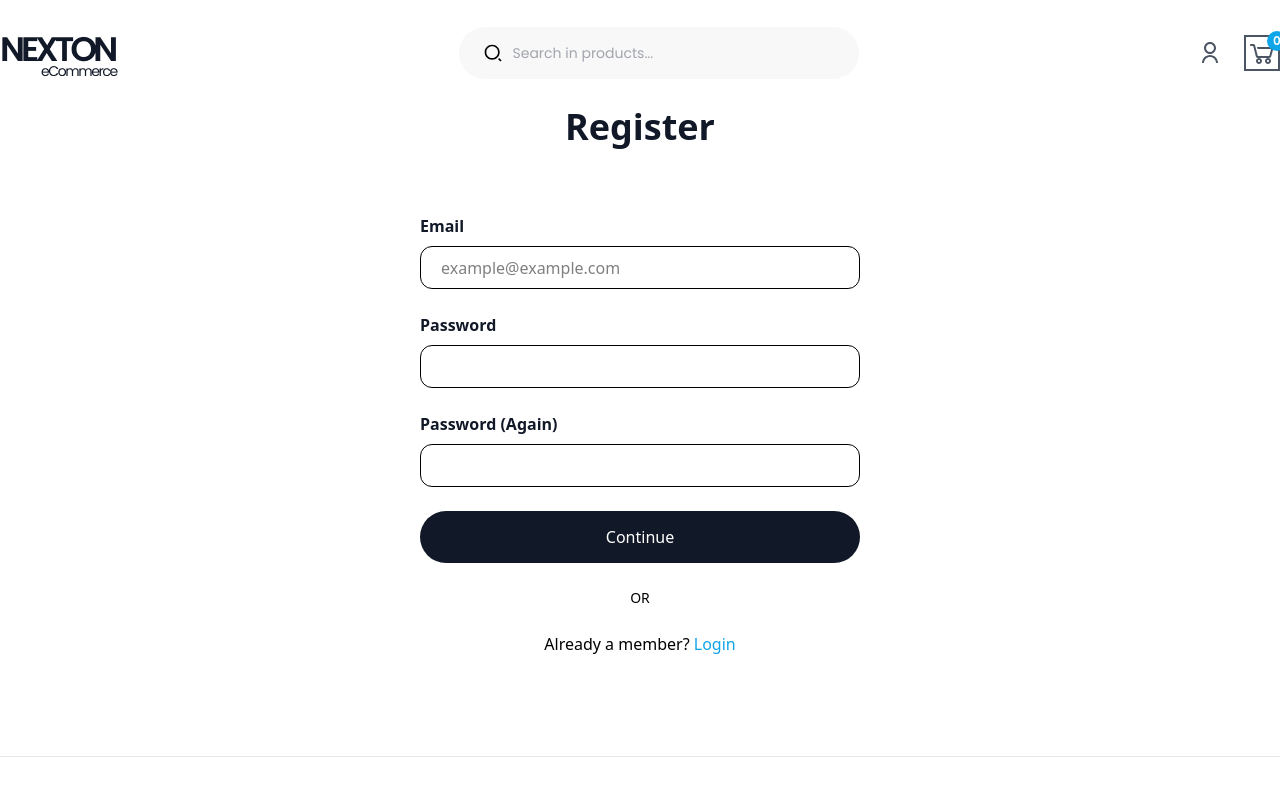
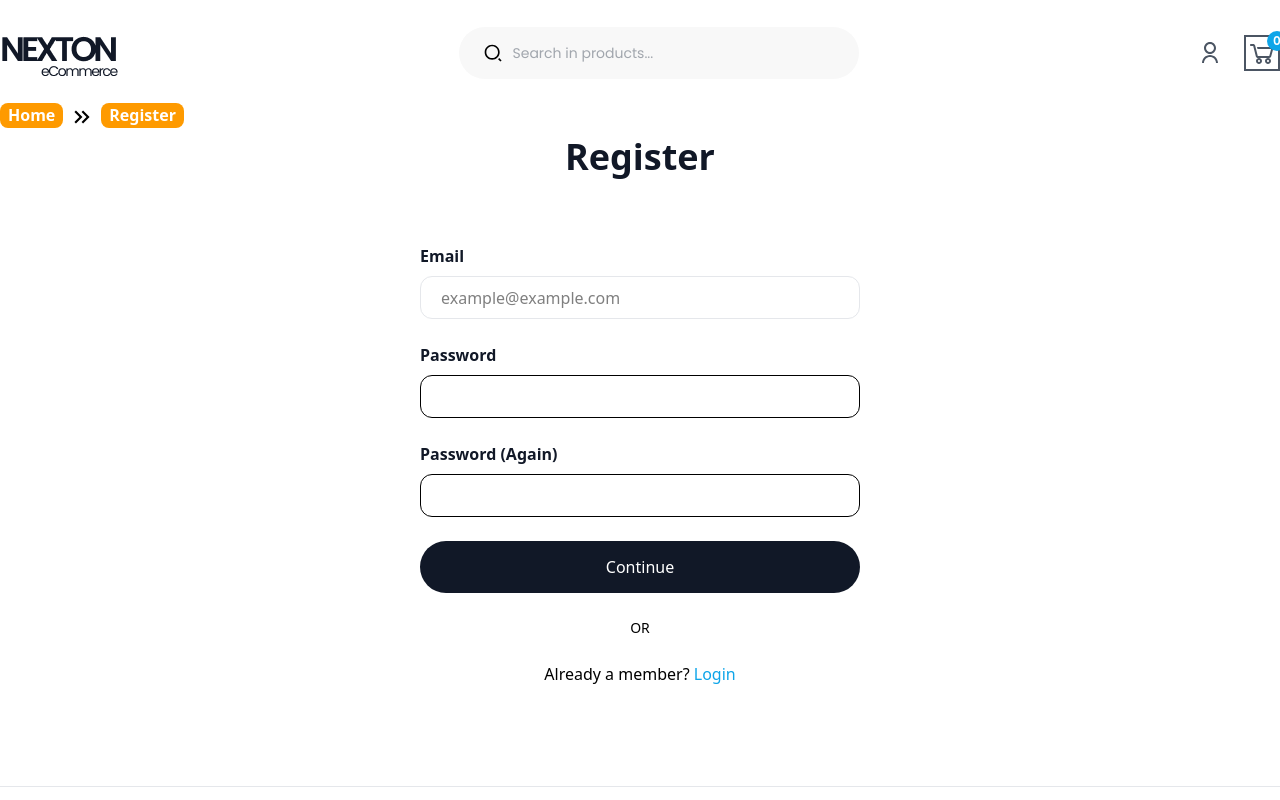
Before and after one commit to RobiMankhinStart/Nexton_-React-, a React (Vite) app: page /register in a window 1280 px wide. Shown: the top 800 px of the page. Built offline with nearby package versions, Linux system fonts and the light colour scheme.

Commit message:
added some simple validation for register page

```diff
--- a/src/Pages/Register.jsx
+++ b/src/Pages/Register.jsx
@@ -1,52 +1,75 @@
 import React, { useState } from "react";
 import { Form, Link } from "react-router";
+import BreadCrumb from "../Components/common/BreadCrumb";
 
 const Register = () => {
-  const [emailError, setEmailError] = useState("");
+  // const [emailError, setEmailError] = useState("");
+  // const [email, setEmail] = useState("");
+
+  // const [pass, setPass] = useState("");
+  // const [passError, setPassError] = useState("");
+
+  // const [passAgain, setPassAgain] = useState("");
+  // const [againError, setAgainError] = useState("");
+
+  // const handleSubmit = (behave) => {
+  //   behave.preventDefault();
+  //   //----------------------------EMAIL VALIDATION
+  //   if (!email) {
+  //     setEmailError("Please enter your Email");
+  //   } else if (!pass) {
+  //     setPassError("Please enter your Password");
+  //   } else {
+  //     const upperCase = /[A-Z]/.test(pass);
+  //     const lowerCase = /[a-z]/.test(pass);
+  //     const digit = /[0-9]/.test(pass);
+  //     const Length = pass.length >= 8;
+  //     if (!upperCase) {
+  //       setPassError("Password must contain at least one uppercase letter");
+  //     } else if (!lowerCase) {
+  //       setPassError("Password must contain at least one lowercase letter");
+  //     } else if (!digit) {
+  //       setPassError("Password must contain at least one digit 0-9");
+  //     } else if (!Length) {
+  //       setPassError("Password must be at least 8 characters");
+  //     }
+  //   }
+  //   if (passAgain != pass) {
+  //     setAgainError("Password does not match");
+  //   }
+  // };
   const [email, setEmail] = useState("");
+  const [emailError, setEmailError] = useState("border-[#E5E7EB]");
 
-  const [pass, setPass] = useState("");
+  const [password, setPassword] = useState("");
   const [passError, setPassError] = useState("");
 
   const [passAgain, setPassAgain] = useState("");
-  const [againError, setAgainError] = useState("");
+  const [passAgainError, setPassAgainError] = useState("");
 
-  const handleSubmit = (behave) => {
-    behave.preventDefault();
-    //----------------------------EMAIL VALIDATION
+  //---------------------------- PASSWORD VALIDATION
+  const handleSubmit = (e) => {
     if (!email) {
-      setEmailError("Please enter your Email");
-    } else if (!pass) {
-      setPassError("Please enter your Password");
-    } else {
-      const upperCase = /[A-Z]/.test(pass);
-      const lowerCase = /[a-z]/.test(pass);
-      const digit = /[0-9]/.test(pass);
-      const Length = pass.length >= 8;
-      if (!upperCase) {
-        setPassError("Password must contain at least one uppercase letter");
-      } else if (!lowerCase) {
-        setPassError("Password must contain at least one lowercase letter");
-      } else if (!digit) {
-        setPassError("Password must contain at least one digit 0-9");
-      } else if (!Length) {
-        setPassError("Password must be at least 8 characters");
+      setEmailError("border-red-600");
     }
+    if (!password) {
+      setPassError("Please enter your password");
     }
-    if (passAgain != pass) {
-      setAgainError("Password does not match");
+    if (!passAgain) {
+      setPassAgainError("Please enter your password again");
     }
+    console.log(e);
   };
 
-  //---------------------------- PASSWORD VALIDATION
-
   return (
-    <div>
     <section
       id="Register_Box"
       className="mt-[40px] mb-[72px] flex items-center justify-center"
     >
-        <Form onSubmit={handleSubmit} className="w-[440px]">
+      <div className="container">
+        <BreadCrumb breadcontent={"Register"} breadlink={"/register"} />
+
+        <Form onSubmit={handleSubmit} className=" w-[440px] mx-auto">
           {/* -------Header-------- */}
           <div>
             <h2 className="text-[36px] font-semibold text-second text-center mb-[60px]">
@@ -59,12 +82,12 @@ const Register = () => {
             {/* -----Email  */}
             <div>
               <p className="text-base font-semibold text-second">Email</p>
-              <p className="text-red-600 font-poppins">{emailError}</p>
+              {/* <p className="text-red-600 font-poppins">{emailError}</p> */}
               <input
                 onChange={(e) => {
-                  setEmail(e.target.value), setEmailError("");
+                  setEmail(e.target.value), setEmailError("border-[#E5E7EB]");
                 }}
-                className="w-full border border-BorderCol rounded-[12px] h-[43px] px-5 outline-none mt-2"
+                className={`not-visited:w-full border  ${emailError} rounded-[12px] h-[43px] px-5 outline-none mt-2`}
                 placeholder="example@example.com"
                 type="email"
               />
@@ -75,7 +98,7 @@ const Register = () => {
               <p className="text-red-600 font-poppins">{passError}</p>
               <input
                 onChange={(e) => {
-                  setPass(e.target.value), setPassError("");
+                  setPassword(e.target.value), setPassError("");
                 }}
                 className="w-full border border-BorderCol rounded-[12px] h-[43px] px-5 outline-none mt-2"
                 type="password"
@@ -86,10 +109,10 @@ const Register = () => {
               <p className="text-base font-semibold text-second">
                 Password (Again)
               </p>
-              <p className="text-red-600 font-poppins">{againError}</p>
+              <p className="text-red-600 font-poppins">{passAgainError}</p>
               <input
                 onChange={(e) => {
-                  setPassAgain(e.target.value), setAgainError("");
+                  setPassAgain(e.target.value), setPassAgainError("");
                 }}
                 className="w-full border border-BorderCol rounded-[12px] h-[43px] px-5 outline-none mt-2"
                 type="password"
@@ -99,7 +122,10 @@ const Register = () => {
 
           {/* ------Submit Button------ */}
           <div className="mt-[24px] flex flex-col gap-[24px]">
-            <button className="w-full bg-second rounded-full text-white py-[14px] cursor-pointer">
+            <button
+              type="submit"
+              className="w-full bg-second rounded-full text-white py-[14px] cursor-pointer"
+            >
               Continue
             </button>
             <p className="text-Primary font-medium text-[14px] text-center">
@@ -115,8 +141,8 @@ const Register = () => {
             </div>
           </div>
         </Form>
+      </div>
     </section>
-    </div>
   );
 };
 
```
Lines whose indentation alone changed are shown as unchanged.
